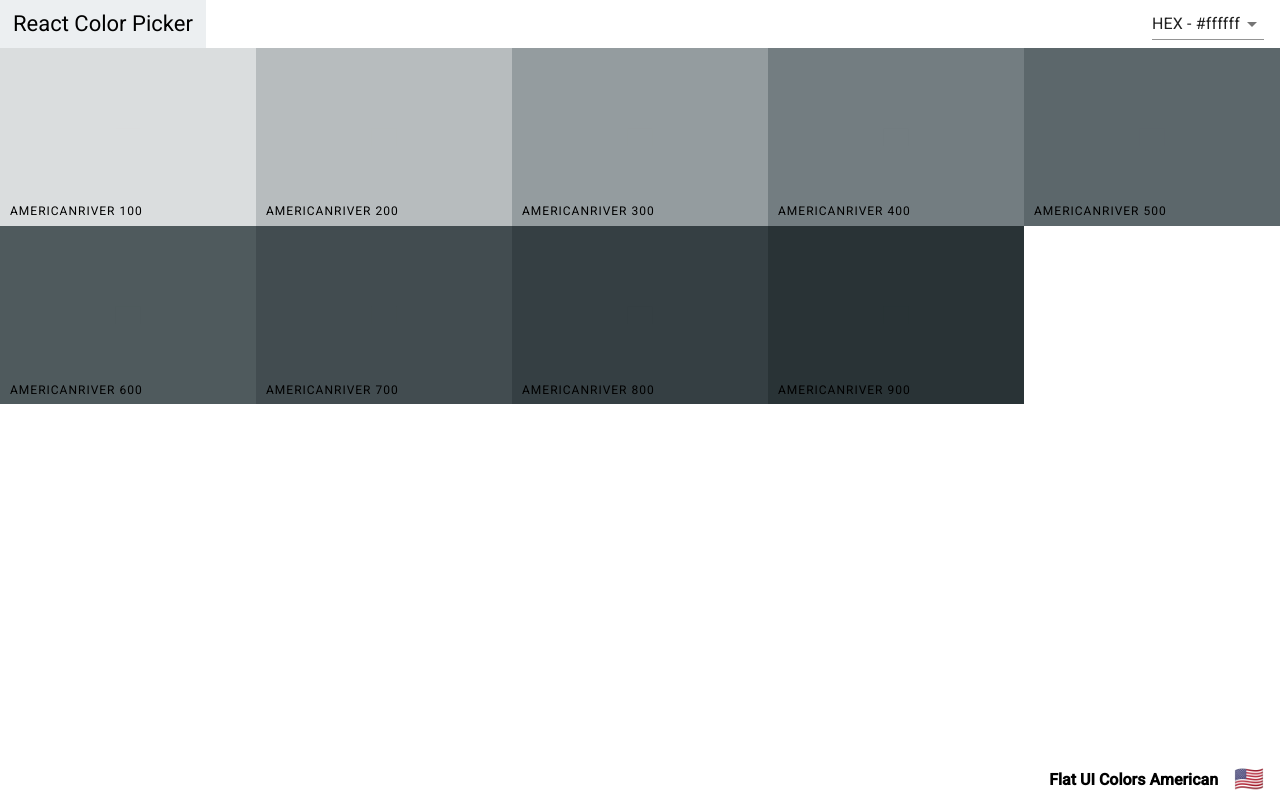
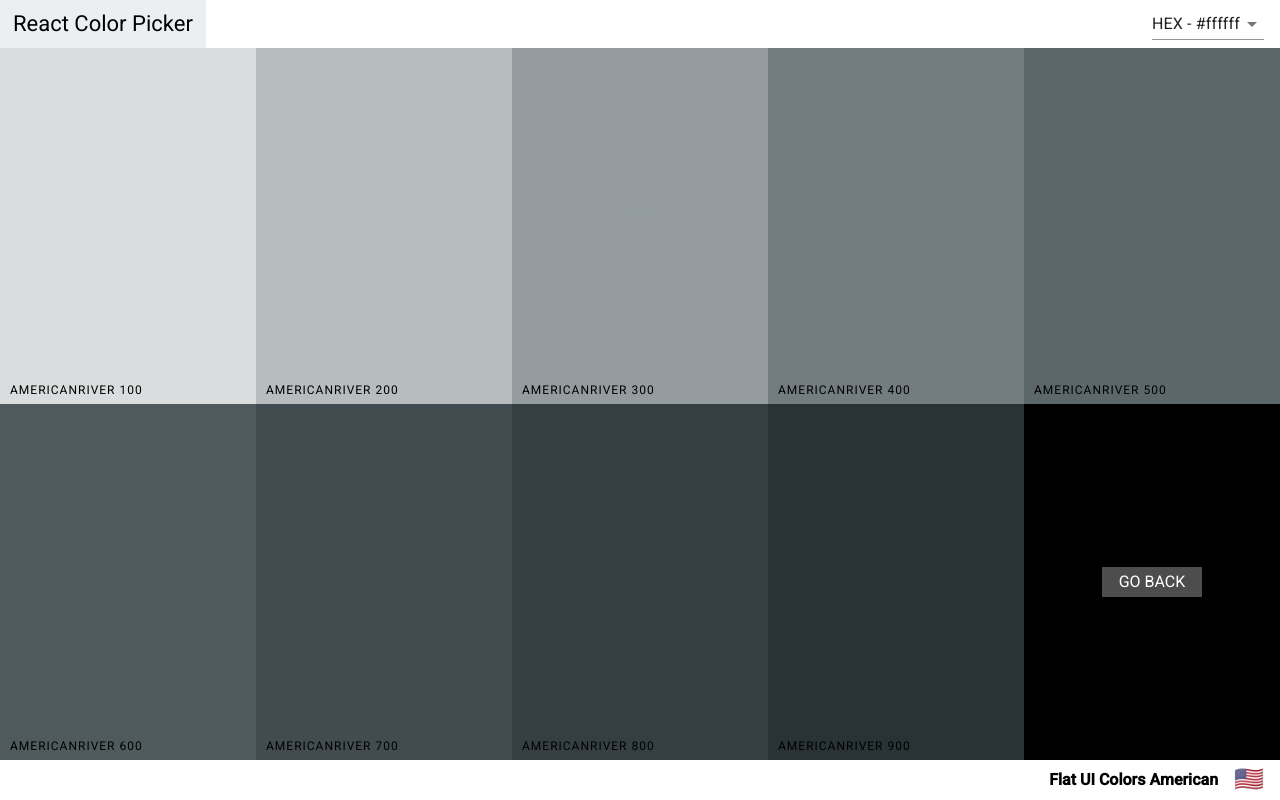
Before and after one commit to ChaoTzuJung/react-color-picker, a React app: page /palette/flat-ui-colors-american/americanriver in a window 1280 px wide. Built offline with nearby package versions, Linux system fonts and the light colour scheme.

Commit message:
fix: Add back link button

```diff
--- a/src/components/molecules/SingleColorPalette/index.js
+++ b/src/components/molecules/SingleColorPalette/index.js
@@ -1,5 +1,7 @@
 import React, { Component } from 'react';
 import PropTypes from 'prop-types';
+import { Link } from 'react-router-dom';
+
 import ColorBox from 'components/atoms/ColorBox';
 import Navbar from 'components/molecules/Navbar';
 import PaletteFooter from 'components/organisms/PaletteFooter';
@@ -30,20 +32,25 @@ class SingleColorPalette extends Component {
     }
 
     render() {
-        const { palette: { paletteName, emoji } } = this.props;
+        const { palette: { paletteName, emoji, id } } = this.props;
         const { format } = this.state;
         const colorBoxes = this._shades.map(color => (
             <ColorBox
-                key={color.id}
+                key={color.name}
                 name={color.name}
                 background={color[format]}
                 showLink={false}
             />
         ))
         return (
-            <div className={styles.palette}>
+            <div className={styles.singleColorPalette}>
                 <Navbar selectFormat={this.changeFormat} showAllColors={false} />
-                <div className={styles.paletteColors}>{colorBoxes}</div>
+                <div className={styles.paletteColors}>
+                    {colorBoxes}
+                    <div className={styles.goBack}>
+                        <Link to={`/palette/${id}`} className={styles.backButton}>GO BACK</Link>
+                    </div>
+                </div>
                 <PaletteFooter paletteName={paletteName} emoji={emoji} />
             </div>
         );
--- a/src/components/molecules/SingleColorPalette/index.module.scss
+++ b/src/components/molecules/SingleColorPalette/index.module.scss
@@ -1,4 +1,4 @@
-.palette {
+.singleColorPalette {
     // 用 flex 解 可以垂直滑動scroll的問題
     display: flex;
     flex-direction: column;
@@ -6,5 +6,32 @@
 
     & > .paletteColors {
         height: 90%;
+
+        & > :nth-child(n) {
+            height: 50%;
+        }
+
+        & > .goBack {
+            position: relative;
+            float: left;
+            width: 20%;
+            background-color: black;
+
+            & > .backButton {
+                display: inline-block;
+                width: 100px;
+                height: 30px;
+                position: absolute;
+                top: 50%;
+                left: 50%;
+                transform: translate(-50%,-50%);
+                text-align: center;
+                background-color: rgba(255, 255, 255, 0.3);
+                color: #fff;
+                font-size: 16px;
+                line-height: 30px;
+                text-transform: uppercase;
+            }
+        }
     }
 }
```
Also changed, not shown: 1 other file (tests, documents, lock files or other folders).
